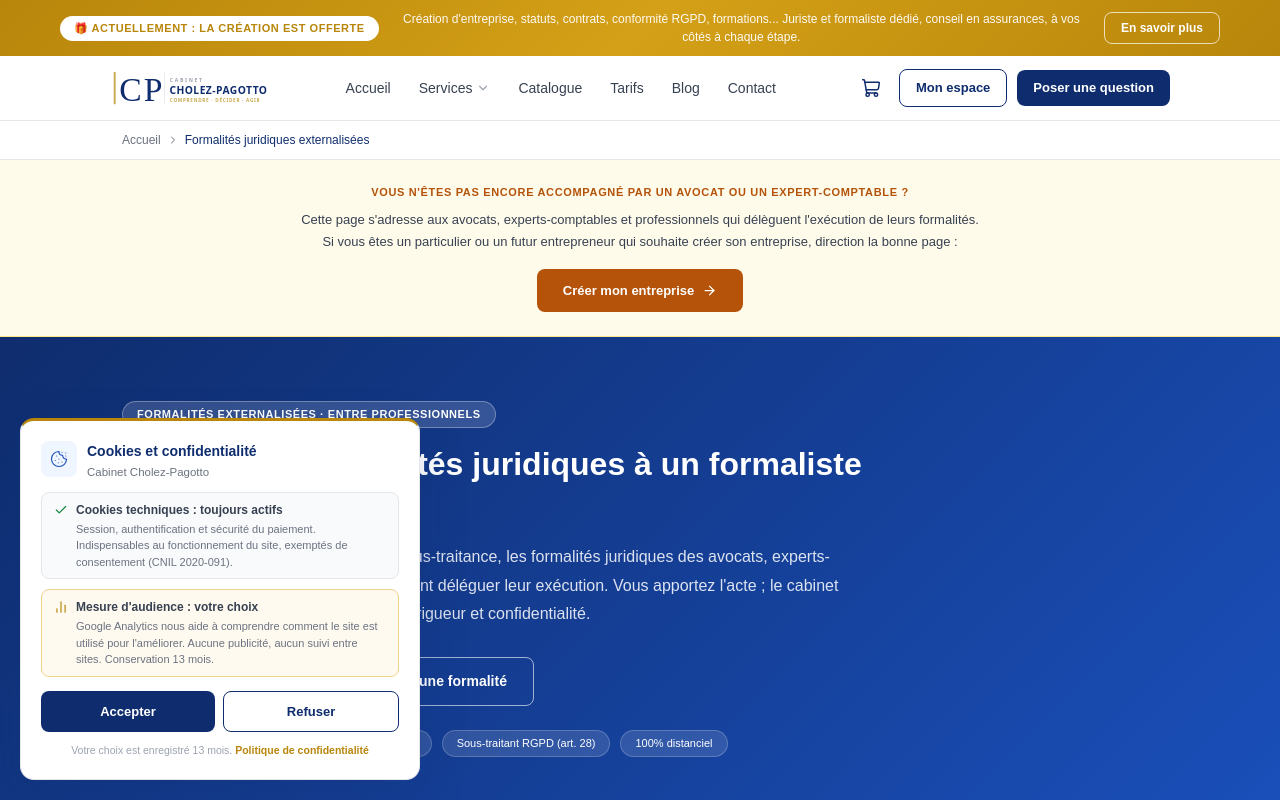
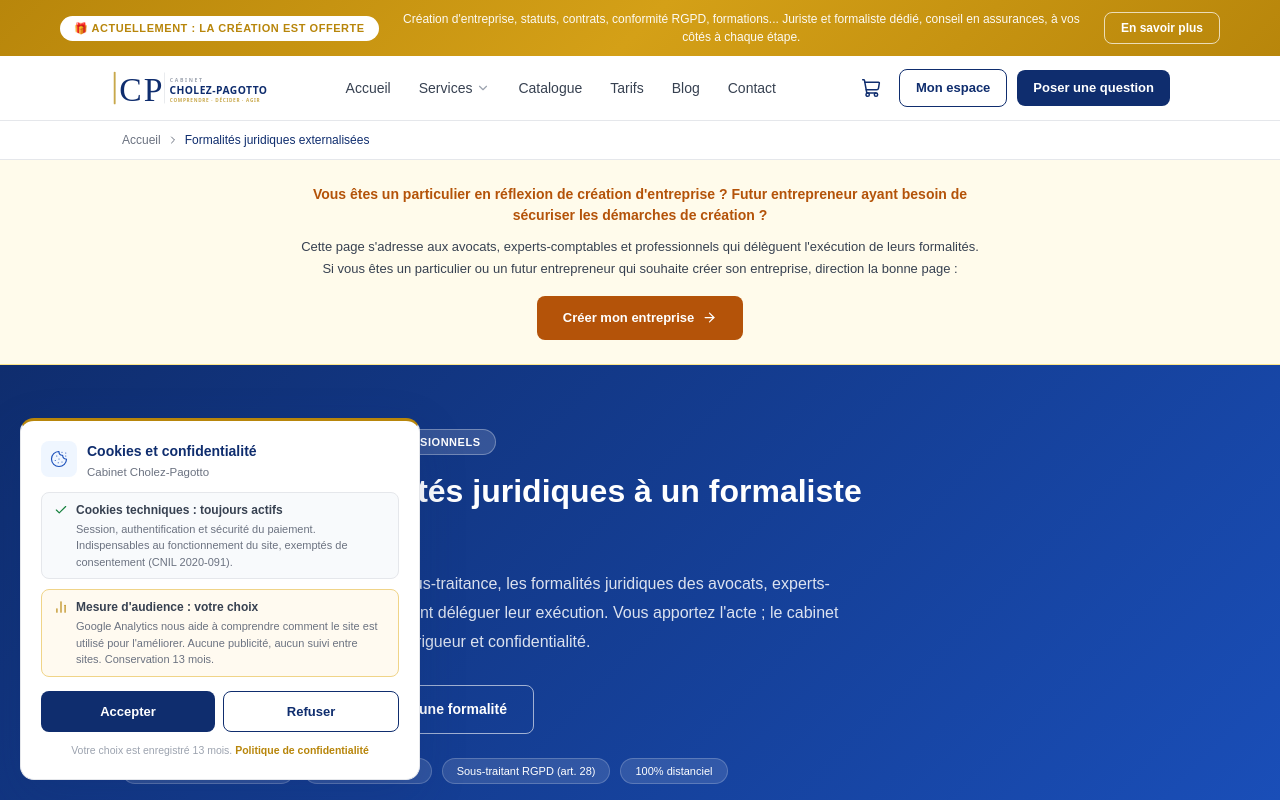
Before and after one commit to SYPA-ASSO/docutheque-next, a Next.js app: page /formalites-juridiques-externalisees in a window 1280 px wide. Shown: the top 800 px of the page. Built offline with nearby package versions, Linux system fonts and the light colour scheme.

Commit message:
formalites-juridiques-externalisees: reformulation du texte d'accroche de l'encart de reorientation

```diff
--- a/app/formalites-juridiques-externalisees/page.tsx
+++ b/app/formalites-juridiques-externalisees/page.tsx
@@ -167,8 +167,8 @@ export default function FormalitesExternalisees() {
         {/* REORIENTATION PARTICULIERS / FUTURS ENTREPRENEURS */}
         <div style={{ background: '#fffbeb', borderBottom: '1px solid #fde68a', padding: '1.5rem' }}>
           <div style={{ maxWidth: '680px', margin: '0 auto', textAlign: 'center' }}>
-            <p style={{ color: '#b45309', fontSize: '11px', fontWeight: '700', textTransform: 'uppercase', letterSpacing: '0.06em', margin: '0 0 8px' }}>
-              Vous n'êtes pas encore accompagné par un avocat ou un expert-comptable ?
+            <p style={{ color: '#b45309', fontSize: '14px', fontWeight: '700', lineHeight: '1.5', margin: '0 0 10px' }}>
+              Vous êtes un particulier en réflexion de création d'entreprise ? Futur entrepreneur ayant besoin de sécuriser les démarches de création ?
             </p>
             <p style={{ color: '#374151', fontSize: '13px', lineHeight: '1.7', margin: '0 0 16px' }}>
               Cette page s'adresse aux avocats, experts-comptables et professionnels qui délèguent l'exécution de leurs formalités. Si vous êtes un particulier ou un futur entrepreneur qui souhaite créer son entreprise, direction la bonne page :
```
